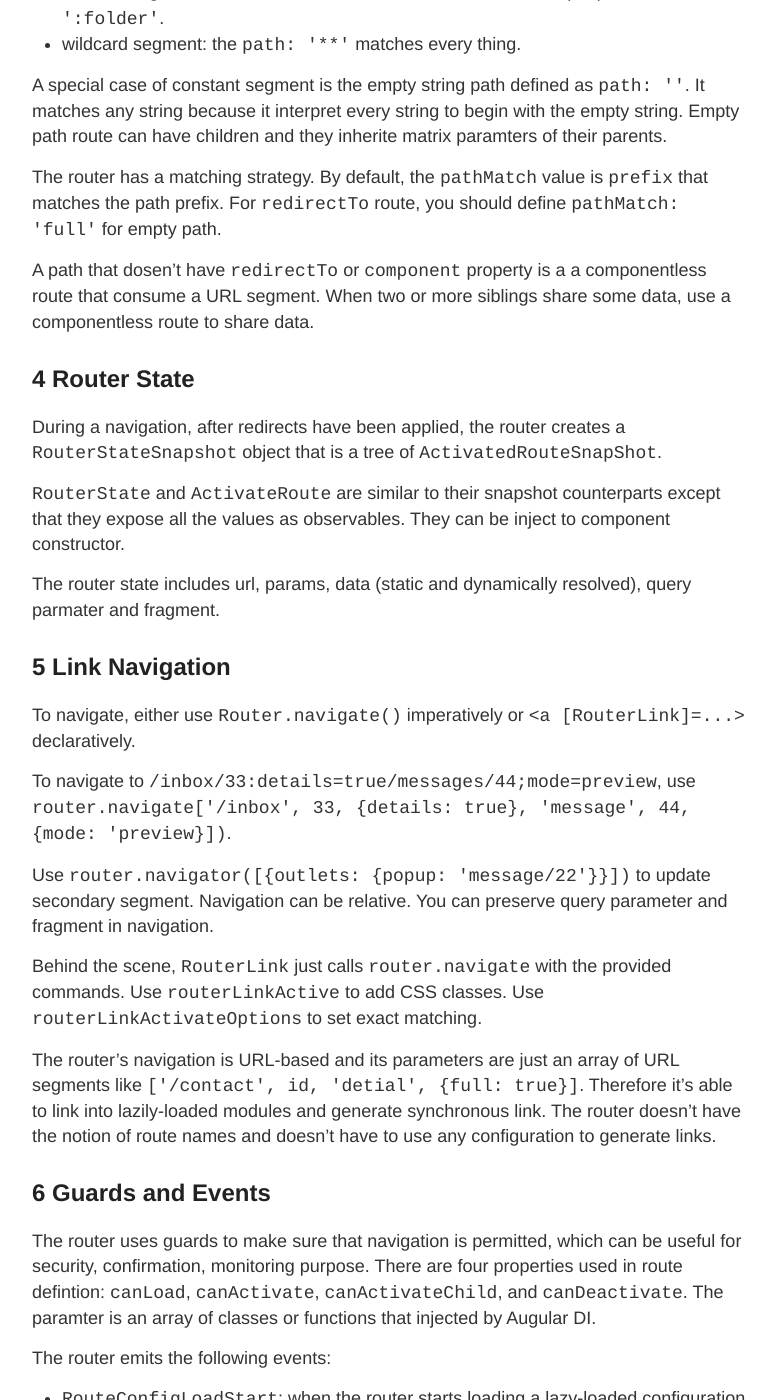
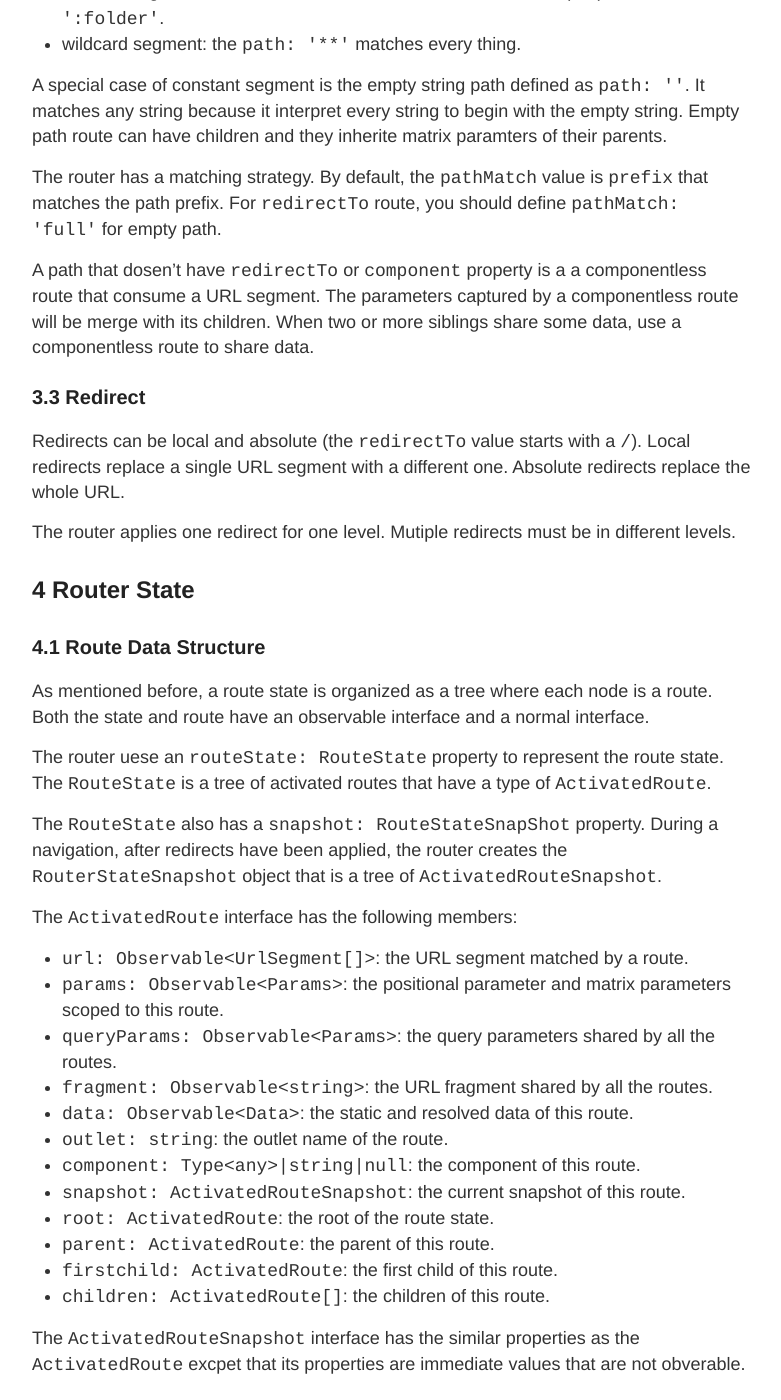
Before and after one commit to YingLiu4203/old-dev-blog, a Jekyll site: the page built from _posts/2017-11-17-angular-router.md, in a window 1280 px wide and 1400 px high, scrolled down 3174 px. Shown: the whole window, without its empty margins (248-1029 px from the left). Built offline with Jekyll 4.4.1, drawn with Linux system fonts in a browser that asks for light colours; comment, search, counter and statistics services are not loaded; some of the changed text lies outside the part shown.

Commit message:
2nd revision of Angular router

```diff
--- a/_posts/2017-11-17-angular-router.md
+++ b/_posts/2017-11-17-angular-router.md
@@ -100,23 +100,63 @@ A special case of constant segment is the empty string path defined as `path: ''
 
 The router has a matching strategy. By default, the `pathMatch` value is `prefix` that matches the path prefix. For `redirectTo` route, you should define `pathMatch: 'full'` for empty path.
 
-A path that dosen't have `redirectTo` or `component` property is a a componentless route that consume a URL segment. When two or more siblings share some data, use a componentless route to share data.
+A path that dosen't have `redirectTo` or `component` property is a a componentless route that consume a URL segment. The parameters captured by a componentless route will be merge with its children. When two or more siblings share some data, use a componentless route to share data.
+
+### 3.3 Redirect
+
+Redirects can be local and absolute (the `redirectTo` value starts with a `/`). Local redirects replace a single URL segment with a different one. Absolute redirects replace the whole URL.
+
+The router applies one redirect for one level. Mutiple redirects must be in different levels.
 
 ## 4 Router State
 
-During a navigation, after redirects have been applied, the router creates a `RouterStateSnapshot` object that is a tree of `ActivatedRouteSnapShot`.
+### 4.1 Route Data Structure
 
-`RouterState` and `ActivateRoute` are similar to their snapshot counterparts except that they expose all the values as observables. They can be inject to component constructor.
+As mentioned before, a route state is organized as a tree where each node is a route. Both the state and route have an observable interface and a normal interface.
 
-The router state includes url, params, data (static and dynamically resolved), query parmater and fragment.
+The router uese an `routeState: RouteState` property to represent the route state. The `RouteState` is a tree of activated routes that have a type of `ActivatedRoute`.
+
+The `RouteState` also has a `snapshot: RouteStateSnapShot` property. During a navigation, after redirects have been applied, the router creates the `RouterStateSnapshot` object that is a tree of `ActivatedRouteSnapshot`.
+
+The `ActivatedRoute` interface has the following members:
+
+* `url: Observable<UrlSegment[]>`: the URL segment matched by a route.
+* `params: Observable<Params>`: the positional parameter and matrix parameters scoped to this route.
+* `queryParams: Observable<Params>`: the query parameters shared by all the routes.
+* `fragment: Observable<string>`: the URL fragment shared by all the routes.
+* `data: Observable<Data>`: the static and resolved data of this route.
+* `outlet: string`: the outlet name of the route.
+* `component: Type<any>|string|null`: the component of this route.
+* `snapshot: ActivatedRouteSnapshot`: the current snapshot of this route.
+* `root: ActivatedRoute`: the root of the route state.
+* `parent: ActivatedRoute`: the parent of this route.
+* `firstchild: ActivatedRoute`: the first child of this route.
+* `children: ActivatedRoute[]`: the children of this route.
+
+The `ActivatedRouteSnapshot` interface has the similar properties as the `ActivatedRoute` excpet that its properties are immediate values that are not obverable.
+
+### 4.2 Access Route State
+
+There are two methods to access the route state from a component. Both use injected objects.
+
+First, each component can be inject with an `Router` object that has a `routeState: RouteState` property. The `root` property is the root `ActivatedRoute` object that allows you to access the whole tree.
+
+Second, each component can be injected with an `ActivatedRoute` object that is a route tree node associated with the component.
+
+For both cases, use the `snapshot` property to access the corresponding snapshot version object.
+
+In data resolve method, you have access to both `ActivatedRouteSnapshot` and `RouteStateSnapshot`.
 
 ## 5 Link Navigation
 
-To navigate, either use `Router.navigate()` imperatively or `<a [RouterLink]=...>` declaratively.
+To navigate imperatively, use `Router.navigate()` or `Router.navigatebyUrl()`. Using `router.navigateByUrl` is the same as changing the location in address bar. It will create a whole new route state with the new URL. `Router.navigate()` apply passed-in commands, a path to the current URL.
+
+For declarative, use `<a [RouterLink]=...>`.
 
 To navigate to `/inbox/33:details=true/messages/44;mode=preview`, use `router.navigate['/inbox', 33, {details: true}, 'message', 44, {mode: 'preview}])`.
+The string URL is a syntactic sugar for the array URL.
 
-Use `router.navigator([{outlets: {popup: 'message/22'}}])` to update secondary segment. Navigation can be relative. You can preserve query parameter and fragment in navigation.
+Use `router.navigate([{outlets: {popup: 'message/22'}}])` to update secondary segment. Navigation can be relative. You can preserve query parameter and fragment in navigation.
 
 Behind the scene, `RouterLink` just calls `router.navigate` with the provided commands. Use `routerLinkActive` to add CSS classes. Use `routerLinkActivateOptions` to set exact matching.
 
```
